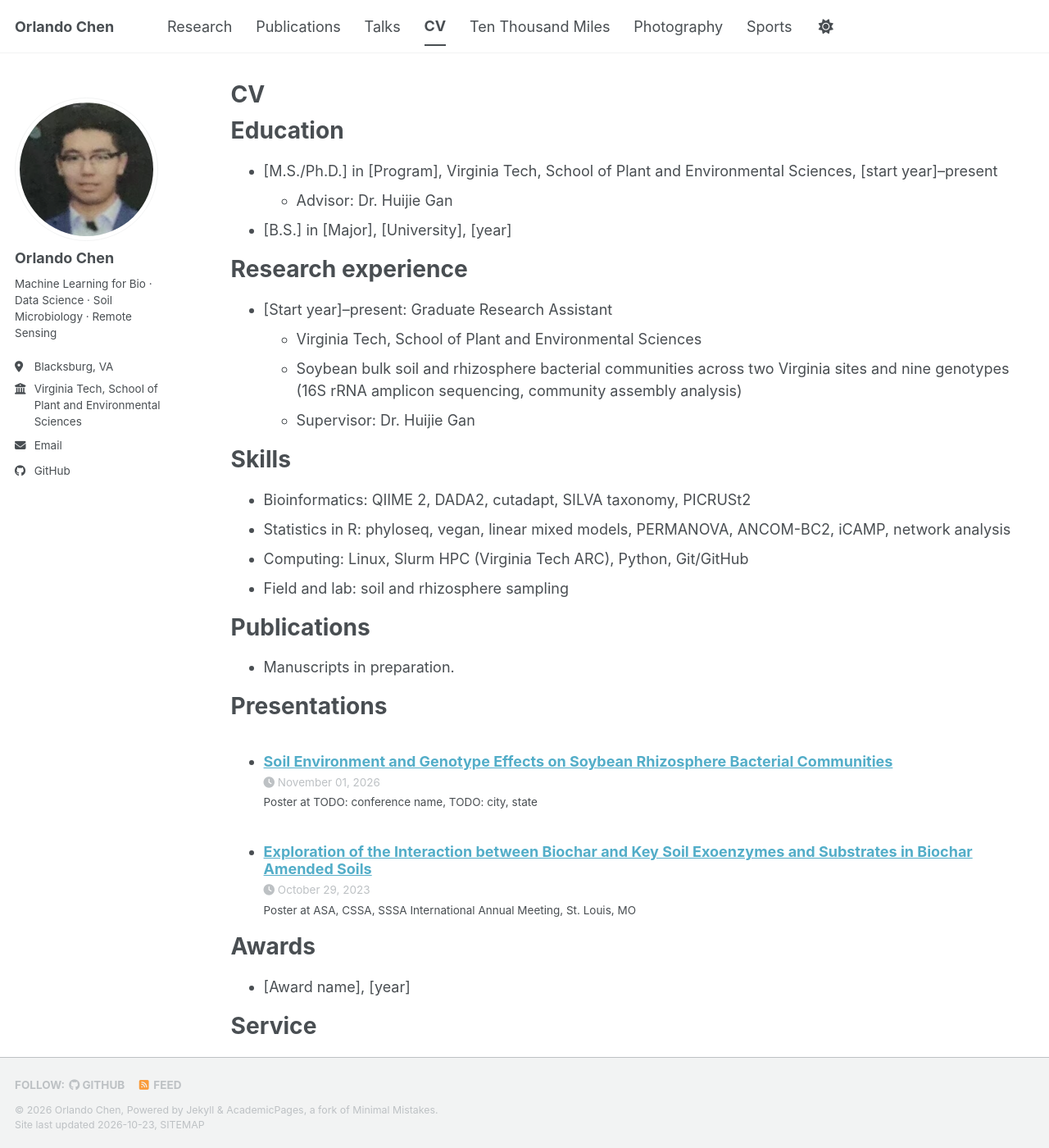
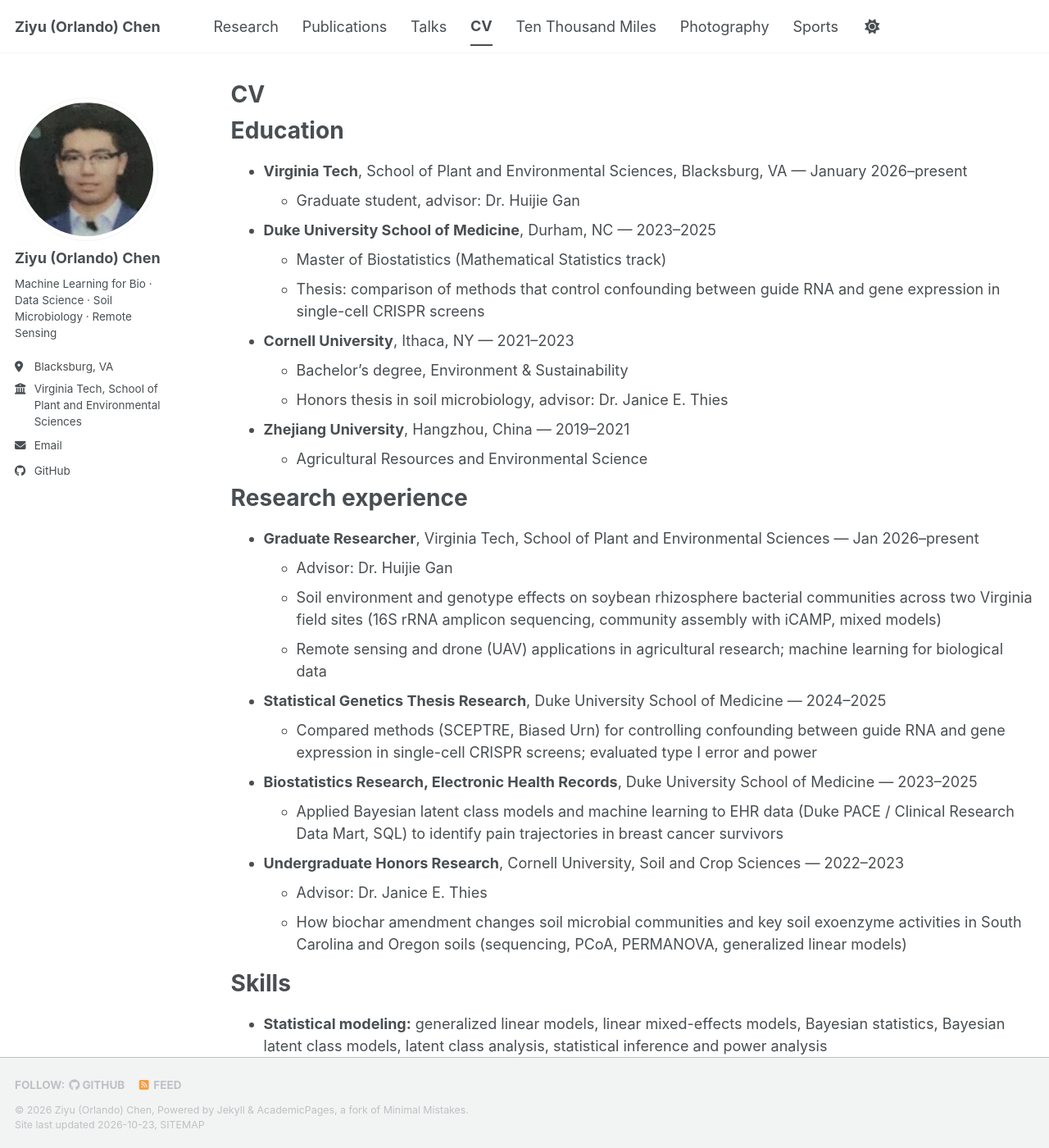
Before and after one commit to OrlandoC0111/OrlandoC0111.github.io, a Jekyll site: the page built from _pages/cv.md, in a window 1280 px wide and 1400 px high. Shown: the whole window at 82% size. Built offline with Jekyll 4.4.1, drawn with Linux system fonts in a browser that asks for light colours; a style sheet for code colours, icons or effects is not loaded; some of the changed text lies outside the part shown.

Commit message:
Name Ziyu (Orlando) Chen, VT since Jan 2026, CV from resume, more China pins
Co-Authored-By: Claude Opus 5.5 <noreply@anthropic.com>

```diff
--- a/_config.yml
+++ b/_config.yml
@@ -9,10 +9,10 @@
 # Basic Site Settings
 locale                   : "en-US"
 site_theme               : "default" # The available themes options are "default", "air", "sunrise", "mint", "dirt" and "contrast"
-title                    : "Orlando Chen"
+title                    : "Ziyu (Orlando) Chen"
 title_separator          : "-"
-name                     : &name "Orlando Chen"
-description              : &description "Orlando Chen - machine learning for biology, data science, soil microbiology and remote sensing, Virginia Tech"   # Update this with a general description of your site, this is the default if not overridden by a page
+name                     : &name "Ziyu (Orlando) Chen"
+description              : &description "Ziyu (Orlando) Chen - machine learning for biology, data science, soil microbiology and remote sensing, Virginia Tech"   # Update this with a general description of your site, this is the default if not overridden by a page
 url                      : https://orlandoc0111.github.io # The base hostname & protocol for your site e.g. "https://[your GitHub username].github.io",
                                                            # or if you already have some other page hosted on Github then use "https://[your GitHub username].github.io/[Your Repo Name]"
 baseurl                  : "" # the subpath of your site, e.g. "/blog"
@@ -24,7 +24,7 @@ repository               : "OrlandoC0111/OrlandoC0111.github.io"
 author:
   # Biographic information
   avatar           : "profile.png"
-  name             : "Orlando Chen"
+  name             : "Ziyu (Orlando) Chen"
   pronouns         : # example: "she/her"
   bio              : "Machine Learning for Bio · Data Science · Soil Microbiology · Remote Sensing"
   location         : "Blacksburg, VA"
--- a/_pages/cv.md
+++ b/_pages/cv.md
@@ -9,29 +9,44 @@ redirect_from:
 
 {% include base_path %}
 
-<!-- TODO: put a PDF of your CV at files/Orlando_Chen_CV.pdf and uncomment the next line. -->
-<!-- [Download PDF version](/files/Orlando_Chen_CV.pdf) -->
+<!-- TODO: put a PDF of your CV at files/Ziyu_Orlando_Chen_CV.pdf and uncomment the next line. -->
+<!-- [Download PDF version](/files/Ziyu_Orlando_Chen_CV.pdf) -->
 
 Education
 ======
-<!-- TODO: fill in degrees, institutions and years. -->
-* [M.S./Ph.D.] in [Program], Virginia Tech, School of Plant and Environmental Sciences, [start year]–present
-  * Advisor: Dr. Huijie Gan
-* [B.S.] in [Major], [University], [year]
+* **Virginia Tech**, School of Plant and Environmental Sciences, Blacksburg, VA — January 2026–present <!-- TODO: add degree (M.S./Ph.D.) and program -->
+  * Graduate student, advisor: Dr. Huijie Gan
+* **Duke University School of Medicine**, Durham, NC — 2023–2025
+  * Master of Biostatistics (Mathematical Statistics track)
+  * Thesis: comparison of methods that control confounding between guide RNA and gene expression in single-cell CRISPR screens
+* **Cornell University**, Ithaca, NY — 2021–2023
+  * Bachelor's degree, Environment & Sustainability
+  * Honors thesis in soil microbiology, advisor: Dr. Janice E. Thies
+* **Zhejiang University**, Hangzhou, China — 2019–2021
+  * Agricultural Resources and Environmental Science
 
 Research experience
 ======
-* [Start year]–present: Graduate Research Assistant
-  * Virginia Tech, School of Plant and Environmental Sciences
-  * Soybean bulk soil and rhizosphere bacterial communities across two Virginia sites and nine genotypes (16S rRNA amplicon sequencing, community assembly analysis)
-  * Supervisor: Dr. Huijie Gan
+* **Graduate Researcher**, Virginia Tech, School of Plant and Environmental Sciences — Jan 2026–present
+  * Advisor: Dr. Huijie Gan
+  * Soil environment and genotype effects on soybean rhizosphere bacterial communities across two Virginia field sites (16S rRNA amplicon sequencing, community assembly with iCAMP, mixed models)
+  * Remote sensing and drone (UAV) applications in agricultural research; machine learning for biological data
+* **Statistical Genetics Thesis Research**, Duke University School of Medicine — 2024–2025 <!-- TODO: confirm dates and advisor -->
+  * Compared methods (SCEPTRE, Biased Urn) for controlling confounding between guide RNA and gene expression in single-cell CRISPR screens; evaluated type I error and power
+* **Biostatistics Research, Electronic Health Records**, Duke University School of Medicine — 2023–2025 <!-- TODO: confirm dates, lab and PI -->
+  * Applied Bayesian latent class models and machine learning to EHR data (Duke PACE / Clinical Research Data Mart, SQL) to identify pain trajectories in breast cancer survivors
+* **Undergraduate Honors Research**, Cornell University, Soil and Crop Sciences — 2022–2023 <!-- TODO: confirm dates -->
+  * Advisor: Dr. Janice E. Thies
+  * How biochar amendment changes soil microbial communities and key soil exoenzyme activities in South Carolina and Oregon soils (sequencing, PCoA, PERMANOVA, generalized linear models)
 
 Skills
 ======
-* Bioinformatics: QIIME 2, DADA2, cutadapt, SILVA taxonomy, PICRUSt2
-* Statistics in R: phyloseq, vegan, linear mixed models, PERMANOVA, ANCOM-BC2, iCAMP, network analysis
-* Computing: Linux, Slurm HPC (Virginia Tech ARC), Python, Git/GitHub
-* Field and lab: soil and rhizosphere sampling <!-- TODO: add lab skills (DNA extraction, PCR, etc.) -->
+* **Statistical modeling:** generalized linear models, linear mixed-effects models, Bayesian statistics, Bayesian latent class models, latent class analysis, statistical inference and power analysis
+* **Machine learning:** random forest, k-nearest neighbors, k-means clustering, predictive and risk-profile modeling
+* **Statistical genetics:** single-cell CRISPR screen analysis (SCEPTRE, Biased Urn), type I error and power evaluation
+* **Microbial ecology and bioinformatics:** 16S rRNA and ITS amplicon sequencing (QIIME 2, DADA2, cutadapt), PCoA, PERMANOVA, ANCOM-BC2, iCAMP / βNTI, co-occurrence networks
+* **Data and geospatial:** electronic health records and SQL, ArcGIS, remote sensing and drone imagery
+* **Programming and computing:** R, Python, SAS, SQL, Java; Linux, Slurm HPC, Git, LaTeX; JMP, GraphPad Prism
 
 Publications
 ======
@@ -45,12 +60,4 @@ Presentations
     {% include archive-single-talk-cv.html  %}
   {% endfor %}</ul>
 
-Awards
-======
-<!-- TODO: add awards, fellowships and travel grants, or delete this section. -->
-* [Award name], [year]
-
-Service
-======
-<!-- TODO: add service, outreach, mentoring, or delete this section. -->
-* [Activity], [year]
+<!-- TODO: add an "Honors and awards" section (scholarships, dean's list, travel grants) from your résumé. -->
```
Also changed, not shown: _data/travel.yml (+12 -2 lines), _pages/about.md (+1 -1 lines).
